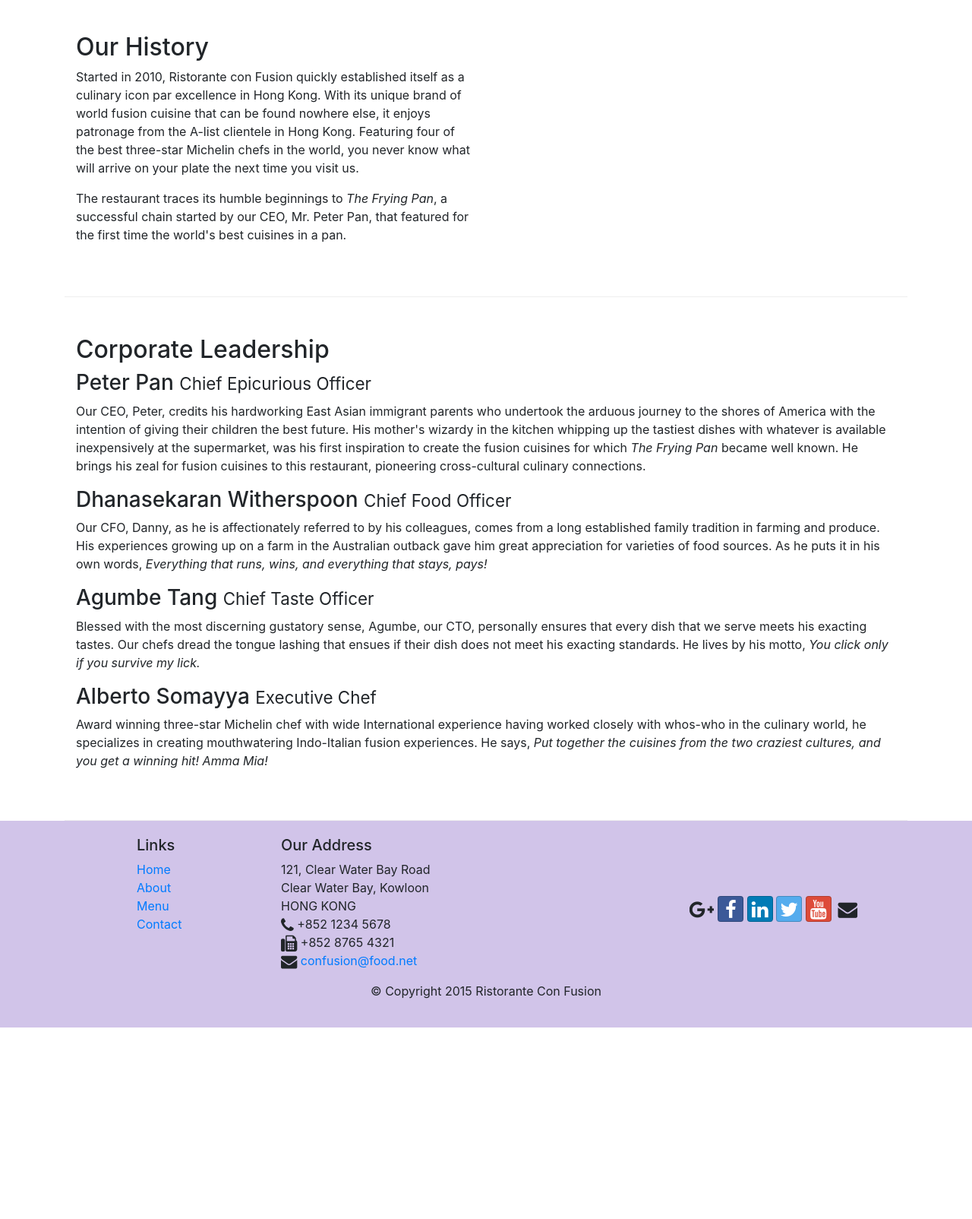
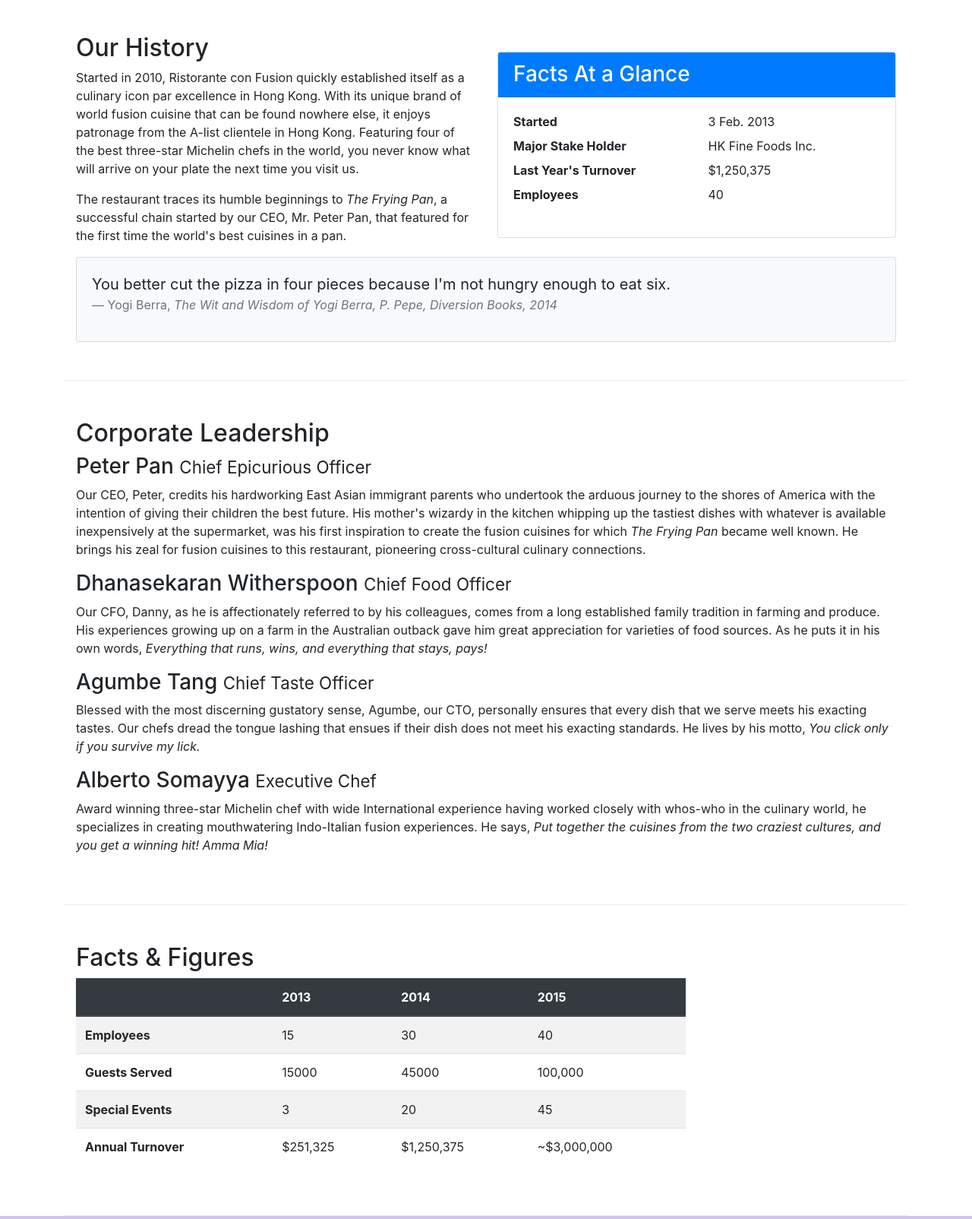
Before and after one commit to praveen420coder/nodejs, a website: page aboutus.html in a window 1280 px wide. Shown: the part 400-2004 px from the top of the page at 76% size. Before the commit the page ends 1752 px from the top, so only its background shows below. Drawn offline with nearby package versions, Linux system fonts and the light colour scheme.

Commit message:
add images

```diff
--- a/aboutus.html
+++ b/aboutus.html
@@ -24,7 +24,7 @@
         <span class="navbar-togggler-icon"></span>
 
       </button>
-      <a class="navbar-brand mr-auto" href="./index.html">Ristorante con Fusion</a>
+      <a class="navbar-brand mr-auto" href="./index.html"><img src="img/logo.png" height="30" width="41"></a>
       <div class="collapse navbar-collapse" id="Navbar">
         <ul class="navbar-nav mr-auto">
           <li class="nav-items "><a class="nav-links" href="./index.html"><span class="fa fa-home fa-lg"></span>Home</a></li>
@@ -45,7 +45,8 @@
                     <p>We take inspiration from the World's best cuisines, and create a unique fusion experience. Our lipsmacking
                         creations will tickle your culinary senses!</p>
                 </div>
-                <div class="col col-sm">
+                <div class="col-12 col-sm align-self-center">
+                    <img src="img/logo.png" class="img-fluid">
                 </div>
             </div>
         </div>
@@ -73,7 +74,34 @@
                 <p>The restaurant traces its humble beginnings to <em>The Frying Pan</em>, a successful chain started by our
                     CEO, Mr. Peter Pan, that featured for the first time the world's best cuisines in a pan.</p>
             </div>
-            <div class="col-sm">
+            <div class="col-12 col-sm-6">
+                <div class="card">
+                    <h3 class="card-header bg-primary text-white">Facts At a Glance</h3>
+                    <div class="card-body">
+                        <dl class="row">
+                            <dt class="col-6">Started</dt>
+                            <dd class="col-6">3 Feb. 2013</dd>
+                            <dt class="col-6">Major Stake Holder</dt>
+                            <dd class="col-6">HK Fine Foods Inc.</dd>
+                            <dt class="col-6">Last Year's Turnover</dt>
+                            <dd class="col-6">$1,250,375</dd>
+                            <dt class="col-6">Employees</dt>
+                            <dd class="col-6">40</dd>
+                        </dl>
+                    </div>
+                </div>
+            </div>
+            <div class="col-12">
+                <div class="card card-body bg-light">
+                    <blockquote class="blockquote">
+                        <p class="mb-0">You better cut the pizza in four pieces because
+                            I'm not hungry enough to eat six.</p>
+                        <footer class="blockquote-footer">Yogi Berra,
+                            <cite title="Source Title">The Wit and Wisdom of Yogi Berra,
+                            P. Pepe, Diversion Books, 2014</cite>
+                        </footer>
+                    </blockquote>
+                </div>
             </div>
         </div>
 
@@ -102,6 +130,51 @@
                     <em>Put together the cuisines from the two craziest cultures, and you get a winning hit! Amma Mia!</em></p>
             </div>
         </div>
+        <div class="row row-content">
+            <div class="col-12 col-sm-9">
+                <h2>Facts &amp; Figures</h2>
+                <div class="table-responsive">
+                    <table class="table table-striped">
+                        <thead class="thead-dark">
+                            <tr>
+                                <th>&nbsp;</th>
+                                <th>2013</th>
+                                <th>2014</th>
+                                <th>2015</th>
+                            </tr>
+                        </thead>
+                        <tbody>
+                            <tr>
+                                <th>Employees</th>
+                                <td>15</td>
+                                <td>30</td>
+                                <td>40</td>
+                            </tr>
+                            <tr>
+                                <th>Guests Served</th>
+                                <td>15000</td>
+                                <td>45000</td>
+                                <td>100,000</td>
+                            </tr>
+                            <tr>
+                                <th>Special Events</th>
+                                <td>3</td>
+                                <td>20</td>
+                                <td>45</td>
+                            </tr>
+                            <tr>
+                                <th>Annual Turnover</th>
+                                <td>$251,325</td>
+                                <td>$1,250,375</td>
+                                <td>~$3,000,000</td>
+                            </tr>
+                        </tbody>
+                    </table>
+                </div>
+            </div>
+             <div class="col-12 col-sm-3">
+            </div>
+       </div>
 
     </div>
 
```
Also changed, not shown: index.html (+28 -8 lines), img/alberto.png (added), img/buffet.png (added), img/logo.png (added), img/uthappizza.png (added), 2 other files.
